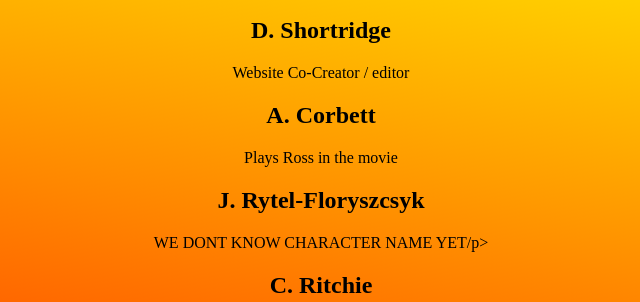
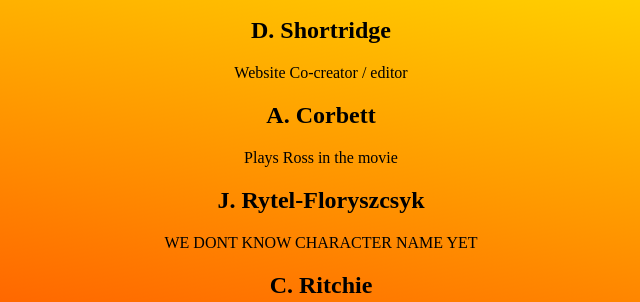
Before and after one commit to dgenereal/media-club-cfs, a plain HTML site: page subpages/minimovies/subpages/cast.html in a window 1280 px wide. Shown: the part 134-436 px from the top of the page, 319-959 px from the left. Drawn offline with Linux system fonts and the light colour scheme.

Commit message:
Update cast.html

```diff
--- a/subpages/minimovies/subpages/cast.html
+++ b/subpages/minimovies/subpages/cast.html
@@ -11,11 +11,11 @@
     <h2>A. Bozdere</h2>
     <p>Website Developer / editor</p>
     <h2>D. Shortridge</h2>
-    <p>Website Co-Creator / editor</p>
+    <p>Website Co-creator / editor</p>
     <h2>A. Corbett</h2>
     <p>Plays Ross in the movie</p>
     <h2>J. Rytel-Floryszcsyk</h2>
-    <p>WE DONT KNOW CHARACTER NAME YET/p>
+    <p>WE DONT KNOW CHARACTER NAME YET </p>
     <h2>C. Ritchie</h2>
     <p>Plays Anna in the movie</p>
     <h2>D. Rook</h2>
```
